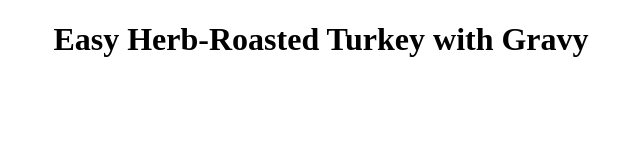
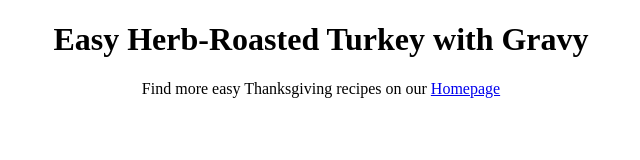
Before and after one commit to curiouscatcat/odin-recipes, a plain HTML site: page recipes/turkey.html in a window 1280 px wide. Shown: the whole page, without its empty margins (319-959 px from the left). Drawn offline with Linux system fonts and the light colour scheme.

Commit message:
add homepage link

```diff
--- a/recipes/turkey.html
+++ b/recipes/turkey.html
@@ -8,6 +8,9 @@
 <body>
 <center>
     <h1>Easy Herb-Roasted Turkey with Gravy</h1>
+
+
+    <p> Find more easy Thanksgiving recipes on our <a href="../index.html">Homepage</a></p>
 </center>
 </body>
 </html>
```
